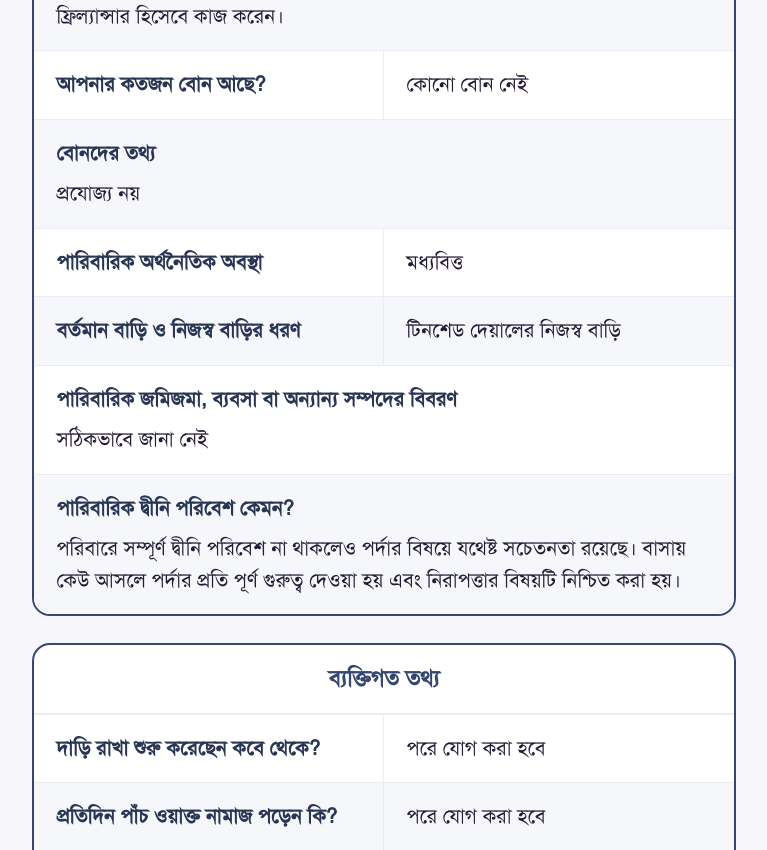
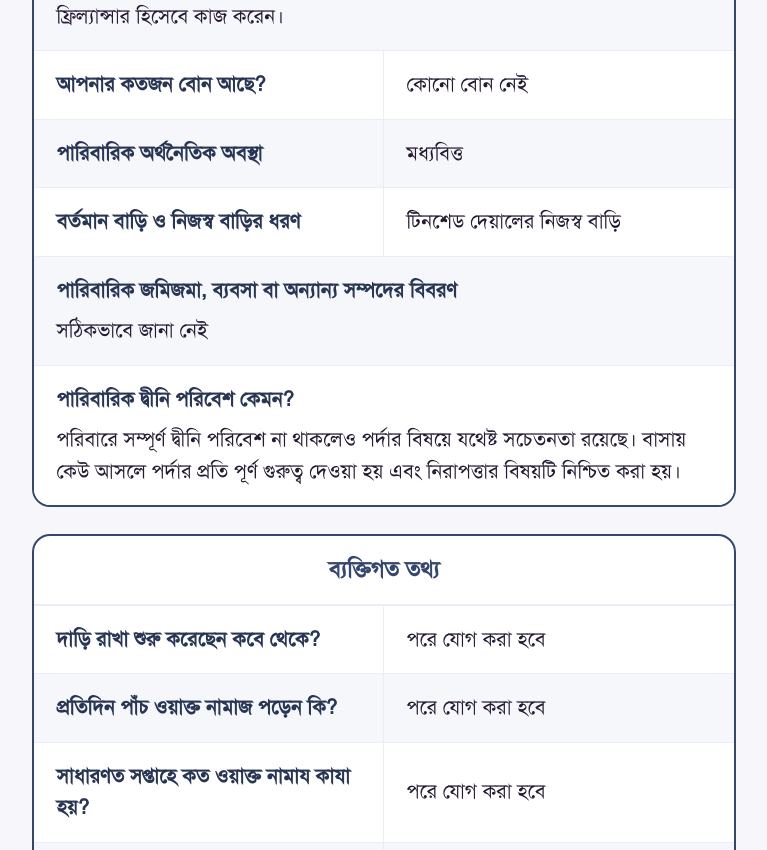
Before and after one commit to shakilahmedsamim/shahin-sarker-resume, a Next.js app: page / in a window 1280 px wide. Shown: the part 1507-2357 px from the top of the page, without its empty margins (490-1257 px from the left). Built offline with nearby package versions, Linux system fonts and the light colour scheme.

Commit message:
Remove the বোনদের তথ্য row
Not applicable since there are no sisters, so drop the row entirely
instead of showing it. Regenerated the PDF.

Co-Authored-By: Claude Sonnet 5 <noreply@anthropic.com>
Claude-Session: https://claude.ai/code/session_01YHqhK4iKkcfVQ4VaveHXWg

```diff
--- a/src/data/resume.ts
+++ b/src/data/resume.ts
@@ -74,7 +74,6 @@ export const sections: Section[] = [
           "বড় ভাই আলমগীর সরকার, বর্তমানে সৌদি আরবে কর্মরত, আগে ওমানে ছিলেন, পড়াশোনা অষ্টম শ্রেণি পর্যন্ত।\nমেজো ভাই, আগে ওমানে ছিলেন, বর্তমানে দেশে আছেন, রোমানিয়া যাওয়ার প্রস্তুতি নিচ্ছেন। শিক্ষাগত যোগ্যতা জেনারেল শিক্ষায় দাখিল পরীক্ষা দিয়েছেন, পাশাপাশি মাদ্রাসা থেকে হাফেজ এবং মাওলানা লাইনে মিজান জামাত পর্যন্ত পড়াশোনা করেছেন।\nসেজো ভাই, শিক্ষাগত যোগ্যতা HSC অসম্পূর্ণ, বর্তমানে পড়াশোনা করেন না, অনলাইনে ফ্রিল্যান্সার হিসেবে কাজ করেন।",
       },
       { label: "আপনার কতজন বোন আছে?", value: "কোনো বোন নেই" },
-      { label: "বোনদের তথ্য", long: true, value: "প্রযোজ্য নয়" },
       { label: "পারিবারিক অর্থনৈতিক অবস্থা", value: "মধ্যবিত্ত" },
       { label: "বর্তমান বাড়ি ও নিজস্ব বাড়ির ধরণ", value: "টিনশেড দেয়ালের নিজস্ব বাড়ি" },
       {
```
Also changed, not shown: 1 other file (tests, documents, lock files or other folders).
